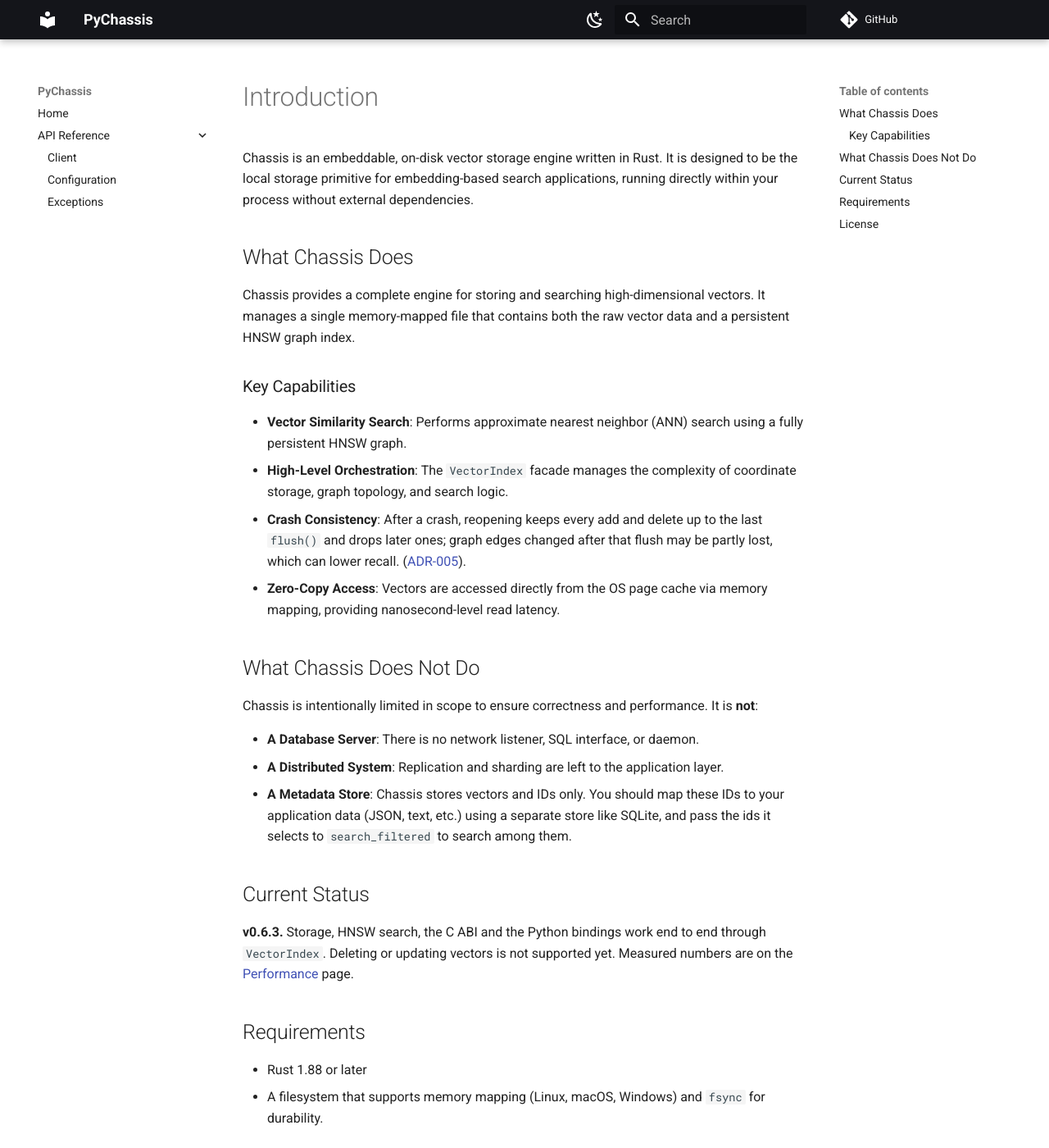
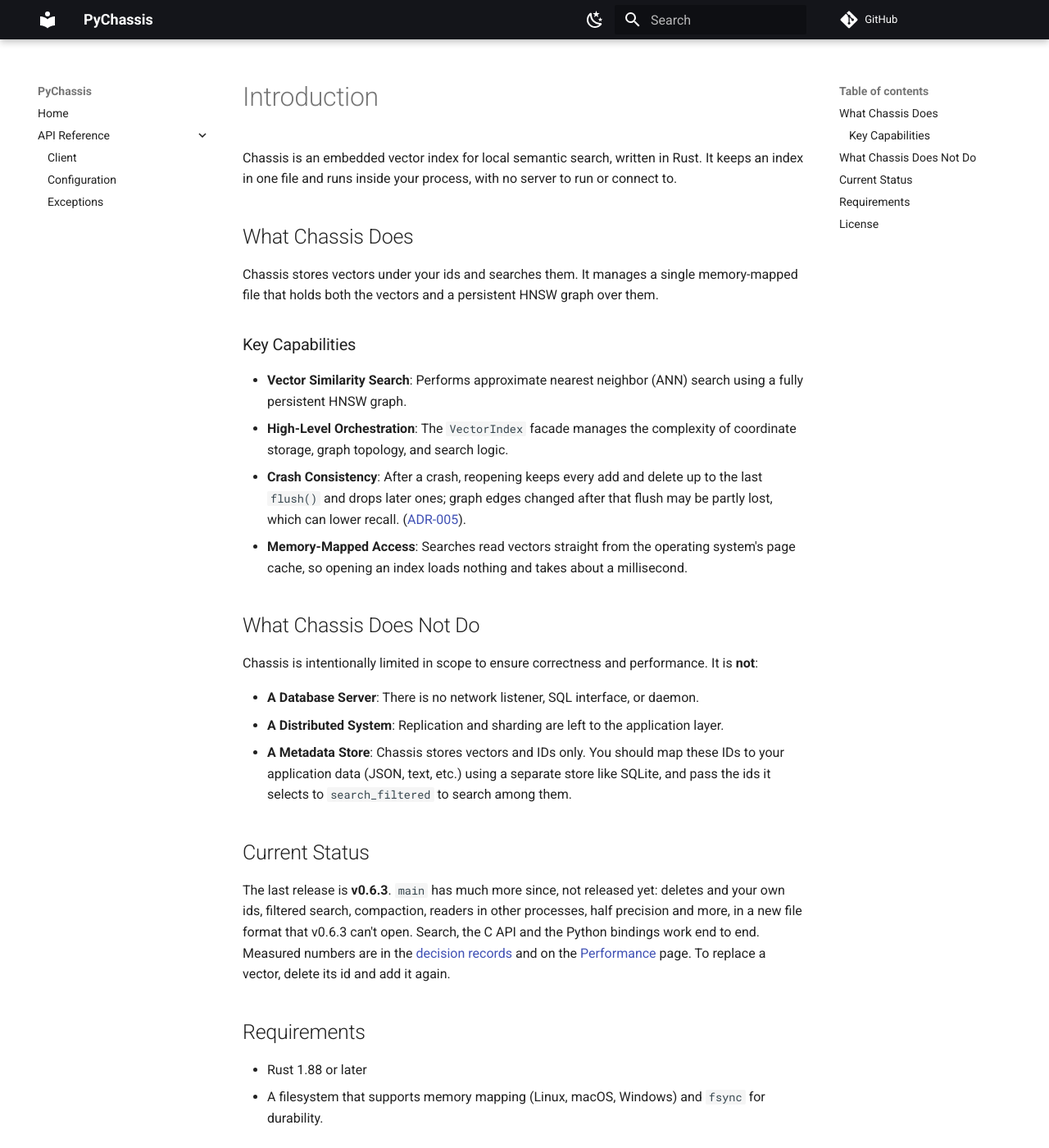
Before and after one commit to tanvincible/chassis, an MkDocs documentation site: the page built from docs/src/introduction.md, in a window 1280 px wide and 1400 px high. Shown: the whole window at 82% size. Built offline with MkDocs 1.6.1 and Material for MkDocs 9.7.7, drawn with Linux system fonts in a browser that asks for light colours; comment, search, counter and statistics services are not loaded.

Commit message:
docs: a README that says what Chassis is, and an embedded index, not a storage engine
The README now says in a few lines what Chassis is and why to use it, shows it in six lines of Python, gives two headline facts, and points to the guides, decision records and benchmarks for the rest. Chassis is described as what it is, an embedded vector index for local semantic search, in the README, CONTRIBUTING, the introduction, the crate and package descriptions and the C header. The introduction no longer says deletes are unsupported, and CONTRIBUTING's links, Rust version and lint command match what exists.

```diff
--- a/Cargo.toml
+++ b/Cargo.toml
@@ -10,7 +10,7 @@
 authors = ["Tanvi Pooranmal Meena (tanvipm19@gmail.com)"]
 license = "MIT OR Apache-2.0"
 repository = "https://github.com/tanvincible/chassis"
-description = "An embeddable, on-disk vector storage engine."
+description = "An embedded vector index for local semantic search: one file, in your process, no server."
 
 [workspace.dependencies]
 chassis-core = { path = "./chassis-core" }
--- a/docs/src/introduction.md
+++ b/docs/src/introduction.md
@@ -1,17 +1,17 @@
 # Introduction
 
-Chassis is an embeddable, on-disk vector storage engine written in Rust. It is designed to be the local storage primitive for embedding-based search applications, running directly within your process without external dependencies.
+Chassis is an embedded vector index for local semantic search, written in Rust. It keeps an index in one file and runs inside your process, with no server to run or connect to.
 
 ## What Chassis Does
 
-Chassis provides a complete engine for storing and searching high-dimensional vectors. It manages a single memory-mapped file that contains both the raw vector data and a persistent HNSW graph index.
+Chassis stores vectors under your ids and searches them. It manages a single memory-mapped file that holds both the vectors and a persistent HNSW graph over them.
 
 ### Key Capabilities
 
 * **Vector Similarity Search**: Performs approximate nearest neighbor (ANN) search using a fully persistent HNSW graph.
 * **High-Level Orchestration**: The `VectorIndex` facade manages the complexity of coordinate storage, graph topology, and search logic.
 * **Crash Consistency**: After a crash, reopening keeps every add and delete up to the last `flush()` and drops later ones; graph edges changed after that flush may be partly lost, which can lower recall. ([ADR-005](https://github.com/tanvincible/chassis/blob/main/docs/src/adr/005-crash-consistent-linking.md)).
-* **Zero-Copy Access**: Vectors are accessed directly from the OS page cache via memory mapping, providing nanosecond-level read latency.
+* **Memory-Mapped Access**: Searches read vectors straight from the operating system's page cache, so opening an index loads nothing and takes about a millisecond.
 
 ## What Chassis Does Not Do
 
@@ -23,9 +23,12 @@
 
 ## Current Status
 
-**v0.6.3.** Storage, HNSW search, the C ABI and the Python bindings work end to end through
-`VectorIndex`. Deleting or updating vectors is not supported yet. Measured numbers are on the
-[Performance](./architecture/performance.md) page.
+The last release is **v0.6.3**. `main` has much more since, not released yet: deletes and your
+own ids, filtered search, compaction, readers in other processes, half precision and more, in a
+new file format that v0.6.3 can't open. Search, the C API and the Python bindings work end to end.
+Measured numbers are in the [decision records](./adr) and on the
+[Performance](./architecture/performance.md) page. To replace a vector, delete its id and add it
+again.
 
 ## Requirements
 
```
Also changed, not shown: CONTRIBUTING.md (+16 -14 lines), README.md (+23 -40 lines), docs/src/dev/contributing.md (added, +1 -0 lines), docs/src/guide/api-reference.md (+1 -1 lines), docs/src/guide/c-api.md (+1 -1 lines), pychassis/README.md (+1 -1 lines), pychassis/docs/index.md (+1 -1 lines), 8 other files.
